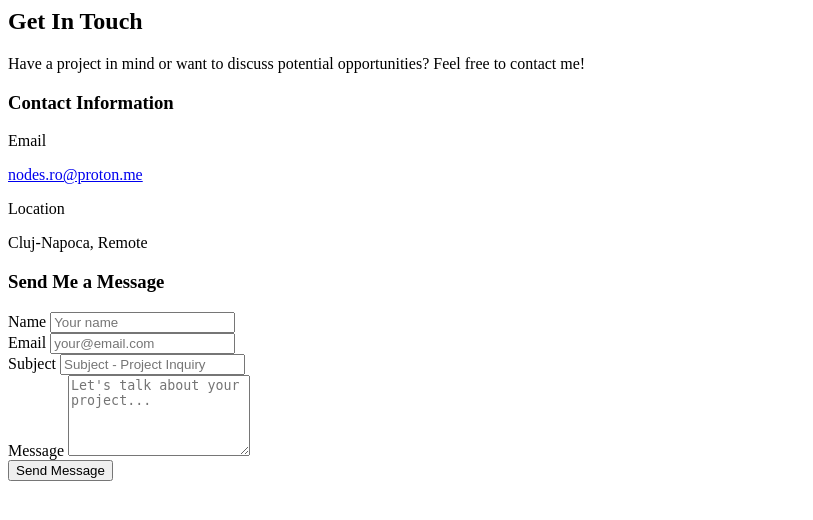
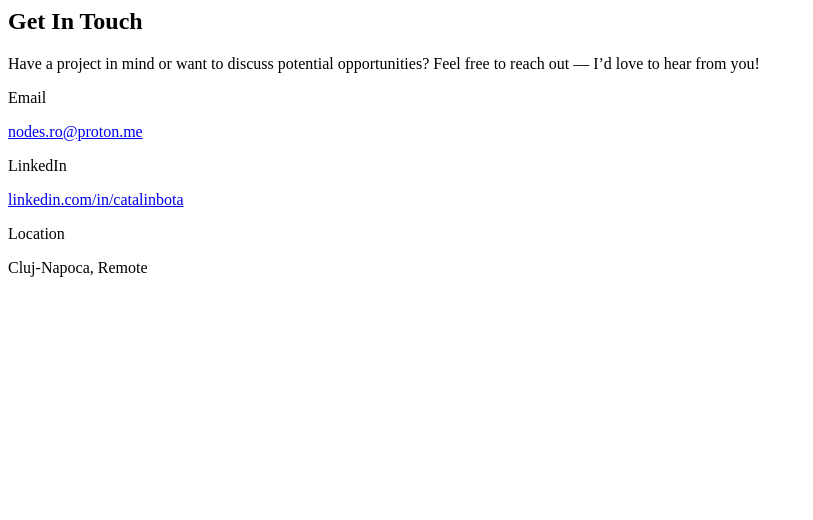
Before and after one commit to botacatalin/Portfolio_CV, a Flask app: template templates/_contact.html in a window 1280 px wide. Shown: the top 520 px of the page, without its empty margins (0-813 px from the left). Run offline with Flask 3, Linux system fonts and the light colour scheme; the template is opened without the code that fills it, so the values that code supplies are empty.

Commit message:
Refactor

```diff
--- a/templates/_contact.html
+++ b/templates/_contact.html
@@ -3,30 +3,27 @@
   class="relative py-32 px-6 sm:px-12 lg:px-20 bg-gradient-to-b from-white to-sky-50/30"
 >
   <div
-    class="mx-auto max-w-6xl space-y-8 rounded-3xl border border-slate-100 bg-white p-10 shadow-xl shadow-sky-100/40"
+    class="mx-auto max-w-4xl space-y-12 rounded-3xl border border-slate-100 bg-white p-10 shadow-xl shadow-sky-100/40"
   >
     <!-- Heading -->
-    <div class="space-y-6 text-center">
+    <header class="text-center space-y-6">
       <h2 class="text-3xl font-semibold text-slate-900">Get In Touch</h2>
       <div class="mx-auto h-1 w-16 rounded-full bg-sky-600"></div>
       <p class="mx-auto max-w-2xl text-base text-slate-600">
-        Have a project in mind or want to discuss potential opportunities? Feel free to contact me!
+        Have a project in mind or want to discuss potential opportunities? Feel free to reach out — I’d love to hear from you!
       </p>
-    </div>
+    </header>
 
-    <!-- Content -->
-    <div class="mt-12 grid gap-10 lg:grid-cols-[0.7fr,1.3fr]">
     <!-- Contact Info -->
     <div
-        class="rounded-3xl border border-slate-100 bg-gradient-to-br from-slate-50 to-white p-8 shadow-md shadow-sky-100/30"
+      class="mx-auto flex flex-col items-center gap-8 rounded-3xl border border-slate-100 bg-gradient-to-br from-slate-50 to-white p-10 shadow-md shadow-sky-100/30 sm:flex-row sm:items-start sm:justify-center sm:gap-12"
     >
-        <h3 class="text-2xl font-semibold text-slate-900">Contact Information</h3>
-        <div class="mt-6 space-y-6 text-sm text-slate-700">
+      <!-- Email -->
       <div class="flex items-center gap-4">
         <div
-              class="flex h-12 w-12 items-center justify-center rounded-full bg-sky-100 text-sky-600 shadow-sm"
+          class="flex h-14 w-14 items-center justify-center rounded-full bg-sky-100 text-sky-600 shadow-sm"
         >
-              <i class="fa-solid fa-envelope text-lg"></i>
+          <i class="fa-solid fa-envelope text-xl"></i>
         </div>
         <div>
           <p class="font-semibold text-slate-900">Email</p>
@@ -38,96 +35,37 @@
         </div>
       </div>
 
+      <!-- LinkedIn -->
       <div class="flex items-center gap-4">
         <div
-              class="flex h-12 w-12 items-center justify-center rounded-full bg-sky-100 text-sky-600 shadow-sm"
+          class="flex h-14 w-14 items-center justify-center rounded-full bg-sky-100 text-sky-600 shadow-sm"
         >
-              <i class="fa-solid fa-location-dot text-lg"></i>
+          <i class="fa-brands fa-linkedin text-xl"></i>
+        </div>
+        <div>
+          <p class="font-semibold text-slate-900">LinkedIn</p>
+          <a
+            href="https://www.linkedin.com/in/catalinbota/"
+            target="_blank"
+            rel="noopener noreferrer"
+            class="text-slate-700 transition hover:text-sky-600"
+            >linkedin.com/in/catalinbota</a
+          >
+        </div>
+      </div>
+
+      <!-- Location -->
+      <div class="flex items-center gap-4">
+        <div
+          class="flex h-14 w-14 items-center justify-center rounded-full bg-sky-100 text-sky-600 shadow-sm"
+        >
+          <i class="fa-solid fa-location-dot text-xl"></i>
         </div>
         <div>
           <p class="font-semibold text-slate-900">Location</p>
-              <p>Cluj-Napoca, Remote</p>
+          <p class="text-slate-700">Cluj-Napoca, Remote</p>
         </div>
       </div>
     </div>
   </div>
-
-      <!-- Contact Form -->
-      <div
-        class="rounded-3xl border border-slate-100 bg-gradient-to-br from-slate-50 to-white p-8 shadow-md shadow-sky-100/30"
-      >
-        <h3 class="text-2xl font-semibold text-slate-900">Send Me a Message</h3>
-        <form
-          action="https://formsubmit.co/fac47bda817bb7159f88e4d9270b3091"
-          method="POST"
-          class="mt-8 space-y-6"
-        >
-          <input
-            name="_subject"
-            type="hidden"
-            value="Contact Form https://catalin.nodes.ro"
-          />
-          <input name="_captcha" type="hidden" value="true" />
-
-          <!-- Input fields -->
-          <div class="grid gap-4 md:grid-cols-2">
-            <div>
-              <label class="sr-only" for="name">Name</label>
-              <input
-                id="name"
-                name="name"
-                type="text"
-                required
-                placeholder="Your name"
-                class="w-full rounded-2xl border border-slate-300 bg-white px-4 py-3 text-sm text-slate-800 placeholder:text-slate-400 focus:border-sky-500 focus:outline-none focus:ring-2 focus:ring-sky-100"
-              />
-            </div>
-            <div>
-              <label class="sr-only" for="email">Email</label>
-              <input
-                id="email"
-                name="email"
-                type="email"
-                required
-                placeholder="your@email.com"
-                class="w-full rounded-2xl border border-slate-300 bg-white px-4 py-3 text-sm text-slate-800 placeholder:text-slate-400 focus:border-sky-500 focus:outline-none focus:ring-2 focus:ring-sky-100"
-              />
-            </div>
-          </div>
-
-          <div>
-            <label class="sr-only" for="subject">Subject</label>
-            <input
-              id="subject"
-              name="subject"
-              type="text"
-              required
-              placeholder="Subject - Project Inquiry"
-              class="w-full rounded-2xl border border-slate-300 bg-white px-4 py-3 text-sm text-slate-800 placeholder:text-slate-400 focus:border-sky-500 focus:outline-none focus:ring-2 focus:ring-sky-100"
-            />
-          </div>
-
-          <div>
-            <label class="sr-only" for="message">Message</label>
-            <textarea
-              id="message"
-              name="message"
-              rows="5"
-              required
-              placeholder="Let's talk about your project..."
-              class="w-full rounded-2xl border border-slate-300 bg-white px-4 py-3 text-sm text-slate-800 placeholder:text-slate-400 focus:border-sky-500 focus:outline-none focus:ring-2 focus:ring-sky-100"
-            ></textarea>
-          </div>
-
-          <button
-            type="submit"
-            class="inline-flex items-center gap-2 rounded-full bg-sky-600 px-6 py-3 text-sm font-semibold text-white shadow-md transition hover:bg-sky-500 hover:shadow-lg"
-          >
-            Send Message
-            <i class="fa-solid fa-paper-plane"></i>
-          </button>
-        </form>
-      </div>
-    </div>
-  </div>
 </section>
```
Lines whose indentation alone changed are shown as unchanged.
